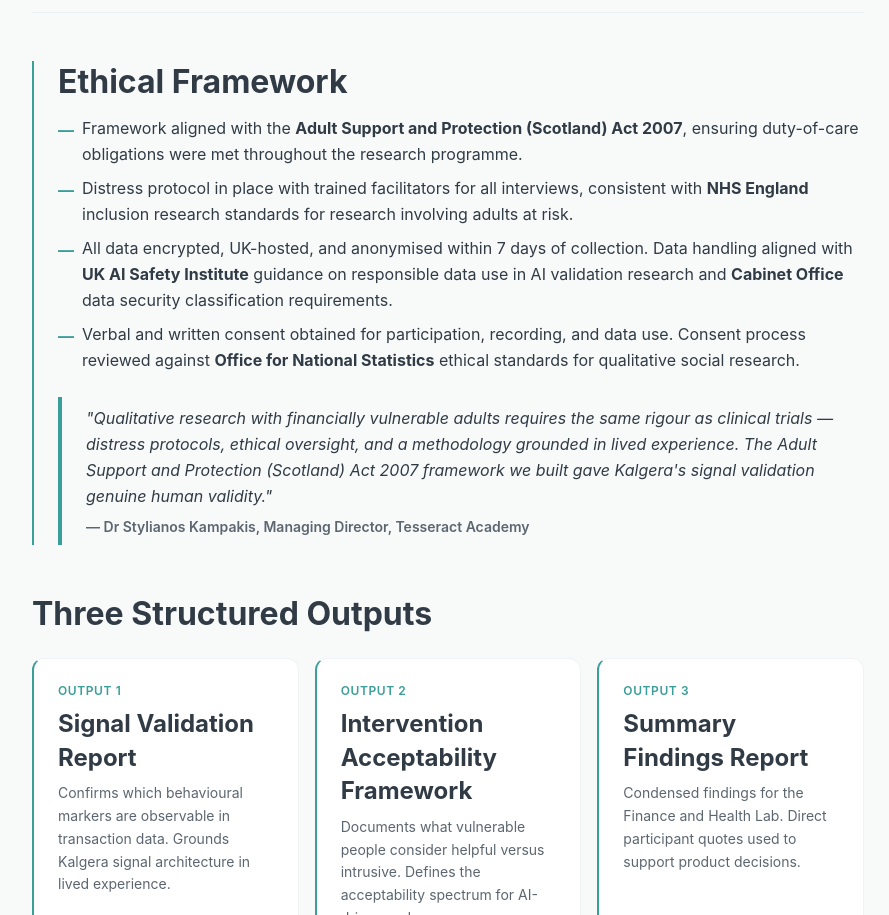
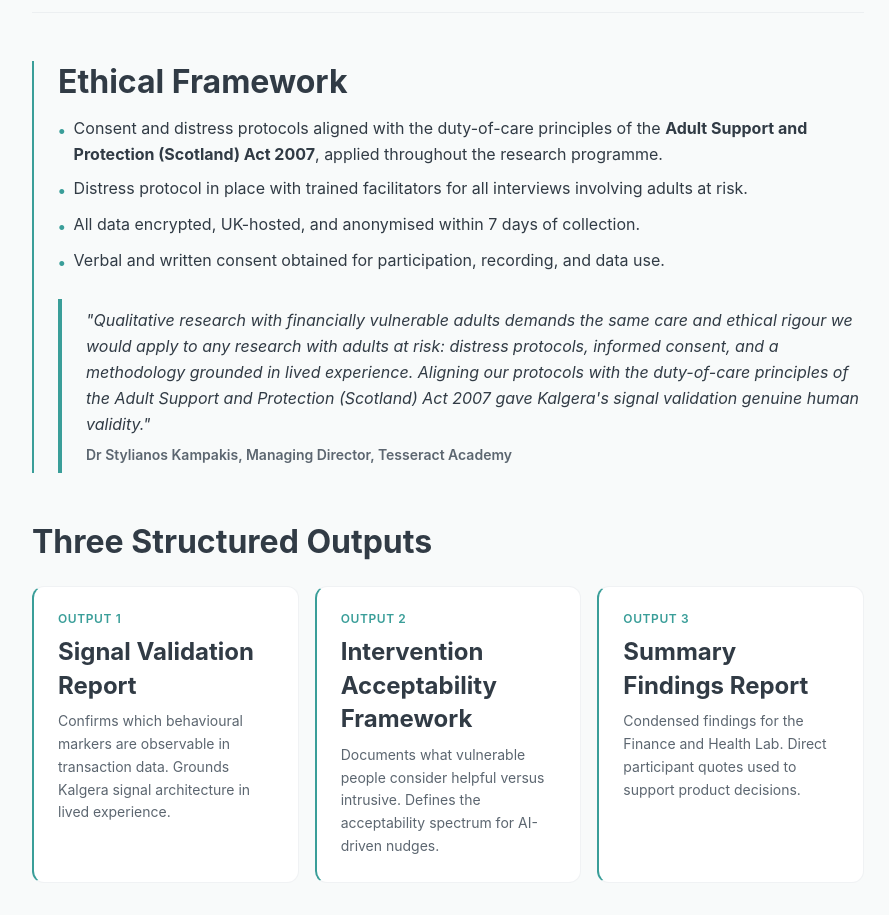
Before and after one commit to linstan1/Tesseract-Gov-Website, a React (Vite) app: page /research/kalgera-financial-vulnerability in a window 1280 px wide. Shown: the part 2008-2923 px from the top of the page, without its empty margins (192-1081 px from the left). Built offline with nearby package versions, Linux system fonts and the light colour scheme.

Commit message:
Update FAIR report PDF to branded (logo masthead + Inter)

```diff
--- a/pages/research/AesHeritage.tsx
+++ b/pages/research/AesHeritage.tsx
@@ -7,7 +7,7 @@
   '@type': 'Article',
   '@id': 'https://gov.tesseract.academy/research/agri-environment-heritage-value#article',
   mainEntityOfPage: 'https://gov.tesseract.academy/research/agri-environment-heritage-value',
-  headline: 'The Value of Agri-Environment Heritage Actions — Tesseract Academy',
+  headline: 'The Value of Agri-Environment Heritage Actions: Tesseract Academy',
   description:
     'An open evidence review of the wider co-benefits of agri-environment scheme heritage actions for nature and for people: a real spatial analysis of the 2,206 Scheduled Monuments on the Historic England Heritage at Risk Register 2024, and an evidence map built from published sources, with honest gaps.',
   author: { '@id': 'https://gov.tesseract.academy/#organization' },
@@ -22,7 +22,7 @@
 const REFERENCES = [
   { t: 'Historic England (2025) Gaining an understanding of soil carbon and its management in an archaeological context. Research Report Series 50/2025.', u: 'https://historicengland.org.uk/research/results/reports/50-2025' },
   { t: 'Historic England. Management of Archaeological Sites on Grassland (technical advice).', u: 'https://historicengland.org.uk/advice/technical-advice/monuments-and-sites/management-of-archaeological-sites-on-grassland/' },
-  { t: 'Historic England. Grasslands — Nature Recovery and Heritage.', u: 'https://historicengland.org.uk/advice/climate-change/nature-recovery-and-heritage/grasslands/' },
+  { t: 'Historic England. Grasslands: Nature Recovery and Heritage.', u: 'https://historicengland.org.uk/advice/climate-change/nature-recovery-and-heritage/grasslands/' },
   { t: 'English Heritage, ALGAO and Defra (2004) Farming the Historic Landscape: Caring for archaeological sites in grassland.', u: 'https://thegardenstrust.org/wp-content/uploads/2016/11/EH-Farming-the-historic-landscape-Caring-for-archaeological-sites-in-grassland-2004-1.pdf' },
   { t: 'Yang, Y., Tilman, D. et al. (2019) Soil carbon sequestration accelerated by restoration of grassland biodiversity. Nature Communications 10, 718.', u: 'https://www.ncbi.nlm.nih.gov/pmc/articles/PMC6372642/' },
   { t: 'Conservation Evidence. Maintain traditional water meadows (including management for breeding and/or wintering waders/waterfowl). Action 696.', u: 'https://www.conservationevidence.com/actions/696' },
@@ -40,7 +40,7 @@
           Back to Use Cases
         </Link>
         <p className="text-sm font-semibold uppercase tracking-wider text-gov-blue mb-3">
-          Open evidence review &mdash; Heritage &amp; Natural Environment
+          Open evidence review: Heritage &amp; Natural Environment
         </p>
         <h1 className="text-4xl font-extrabold text-gov-dark mb-6 tracking-tight leading-tight font-serif">
           The Value of Agri-Environment Heritage Actions
@@ -132,7 +132,7 @@
         </div>
         <blockquote className="border-l-4 border-l-gov-blue pl-6 py-2 my-6 bg-gov-bg rounded-r-lg">
           <p className="text-gov-dark italic leading-relaxed">&quot;A baseline of evidence is what lets a heritage action be defended on the strength of its multi-objective value, rather than lost under budget pressure. The job is to count the benefits that single-outcome accounting hides, name the gaps honestly, and show the working.&quot;</p>
-          <cite className="text-sm text-gov-secondary font-semibold not-italic mt-2 block">&mdash; Tesseract Academy</cite>
+          <cite className="text-sm text-gov-secondary font-semibold not-italic mt-2 block">Tesseract Academy</cite>
         </blockquote>
       </section>
 
--- a/pages/research/IesHqdmCrosswalk.tsx
+++ b/pages/research/IesHqdmCrosswalk.tsx
@@ -144,6 +144,9 @@
               <span>Candidate-for-review, and open to correction: the most welcome contribution is a new divergence.</span>
             </li>
           </ul>
+          <p className="text-sm text-gov-secondary/90 leading-relaxed mt-4">
+            This is an independent, self-initiated demonstration. It is not affiliated with, or endorsed by, the Ministry of Defence, the IES Working Group or the National Digital Twin programme. It is built entirely on published open standards and open ontologies.
+          </p>
         </div>
 
         <blockquote className="border-l-4 border-l-gov-blue pl-6 py-2 my-6 bg-gov-bg rounded-r-lg">
--- a/pages/research/Kalgera.tsx
+++ b/pages/research/Kalgera.tsx
@@ -188,26 +188,26 @@
           <h2 className="text-2xl font-bold text-gov-dark font-serif mb-3">Ethical Framework</h2>
           <ul className="space-y-2 text-gov-dark leading-relaxed">
             <li className="flex items-start gap-2">
-              <span className="text-gov-blue font-bold mt-0.5">—</span>
-              <span>Framework aligned with the <strong>Adult Support and Protection (Scotland) Act 2007</strong>, ensuring duty-of-care obligations were met throughout the research programme.</span>
+              <span className="text-gov-blue font-bold mt-0.5">•</span>
+              <span>Consent and distress protocols aligned with the duty-of-care principles of the <strong>Adult Support and Protection (Scotland) Act 2007</strong>, applied throughout the research programme.</span>
             </li>
             <li className="flex items-start gap-2">
-              <span className="text-gov-blue font-bold mt-0.5">—</span>
-              <span>Distress protocol in place with trained facilitators for all interviews, consistent with <strong>NHS England</strong> inclusion research standards for research involving adults at risk.</span>
+              <span className="text-gov-blue font-bold mt-0.5">•</span>
+              <span>Distress protocol in place with trained facilitators for all interviews involving adults at risk.</span>
             </li>
             <li className="flex items-start gap-2">
-              <span className="text-gov-blue font-bold mt-0.5">—</span>
-              <span>All data encrypted, UK-hosted, and anonymised within 7 days of collection. Data handling aligned with <strong>UK AI Safety Institute</strong> guidance on responsible data use in AI validation research and <strong>Cabinet Office</strong> data security classification requirements.</span>
+              <span className="text-gov-blue font-bold mt-0.5">•</span>
+              <span>All data encrypted, UK-hosted, and anonymised within 7 days of collection.</span>
             </li>
             <li className="flex items-start gap-2">
-              <span className="text-gov-blue font-bold mt-0.5">—</span>
-              <span>Verbal and written consent obtained for participation, recording, and data use. Consent process reviewed against <strong>Office for National Statistics</strong> ethical standards for qualitative social research.</span>
+              <span className="text-gov-blue font-bold mt-0.5">•</span>
+              <span>Verbal and written consent obtained for participation, recording, and data use.</span>
             </li>
           </ul>
 
           <blockquote className="border-l-4 border-l-gov-blue pl-6 py-2 my-6 bg-gov-bg rounded-r-lg">
-            <p className="text-gov-dark italic leading-relaxed">"Qualitative research with financially vulnerable adults requires the same rigour as clinical trials — distress protocols, ethical oversight, and a methodology grounded in lived experience. The Adult Support and Protection (Scotland) Act 2007 framework we built gave Kalgera's signal validation genuine human validity."</p>
-            <cite className="text-sm text-gov-secondary font-semibold not-italic mt-2 block">— Dr Stylianos Kampakis, Managing Director, Tesseract Academy</cite>
+            <p className="text-gov-dark italic leading-relaxed">"Qualitative research with financially vulnerable adults demands the same care and ethical rigour we would apply to any research with adults at risk: distress protocols, informed consent, and a methodology grounded in lived experience. Aligning our protocols with the duty-of-care principles of the Adult Support and Protection (Scotland) Act 2007 gave Kalgera's signal validation genuine human validity."</p>
+            <cite className="text-sm text-gov-secondary font-semibold not-italic mt-2 block">Dr Stylianos Kampakis, Managing Director, Tesseract Academy</cite>
           </blockquote>
         </div>
       </section>
--- a/pages/research/WastewaterDataQuality.tsx
+++ b/pages/research/WastewaterDataQuality.tsx
@@ -7,7 +7,7 @@
   '@type': 'Article',
   '@id': 'https://gov.tesseract.academy/research/wastewater-effluent-data-quality#article',
   mainEntityOfPage: 'https://gov.tesseract.academy/research/wastewater-effluent-data-quality',
-  headline: 'Wastewater Effluent Data Quality — Tesseract Academy',
+  headline: 'Wastewater Effluent Data Quality: Tesseract Academy',
   description:
     'An open-data demonstration of statistical and rule-based quality assurance for continuous wastewater effluent monitoring: 1,382 days of full-scale treatment-works data, with SHACL data-quality rules including the COD >= BOD physical invariant. Published open source via Open Ontologies.',
   author: { '@id': 'https://gov.tesseract.academy/#organization' },
@@ -46,7 +46,7 @@
   {
     id: '5',
     name: 'COD >= BOD cross-parameter invariant',
-    description: 'Chemical Oxygen Demand can never be below Biochemical Oxygen Demand. A record where it is, is physically impossible and is rejected — something no single-column check can see.',
+    description: 'Chemical Oxygen Demand can never be below Biochemical Oxygen Demand. A record where it is, is physically impossible and is rejected, something no single-column check can see.',
   },
   {
     id: '6',
@@ -69,7 +69,7 @@
         </Link>
 
         <p className="text-sm font-semibold uppercase tracking-wider text-gov-blue mb-3">
-          Open-data capability demonstration — Water &amp; Environment
+          Open-data capability demonstration: Water &amp; Environment
         </p>
         <h1 className="text-4xl font-extrabold text-gov-dark mb-6 tracking-tight leading-tight font-serif">
           Wastewater Effluent Data Quality
@@ -93,7 +93,7 @@
         <div className="bg-gov-bg border border-gov-border/50 rounded-xl p-6">
           <p className="text-xs font-semibold uppercase tracking-wider text-gov-blue mb-1">Validation rules</p>
           <p className="text-3xl font-extrabold text-gov-dark">8</p>
-          <p className="text-sm text-gov-secondary mt-1">machine-checkable SHACL shapes</p>
+          <p className="text-sm text-gov-secondary mt-1">SHACL shapes (R1&ndash;R8)</p>
         </div>
       </div>
 
@@ -112,7 +112,7 @@
       <section className="space-y-6">
         <h2 className="text-2xl font-bold text-gov-dark font-serif">The quality-assurance battery</h2>
         <p className="text-gov-secondary leading-relaxed">
-          Two layers work together. <strong>Statistics</strong> finds the anomalies; a declarative <strong>ontology and SHACL rule set</strong> encodes the domain physics that decides which anomalies are merely unusual and which are impossible. Every check below is reproducible and open source.
+          Two layers work together. <strong>Statistics</strong> finds the anomalies; a declarative <strong>ontology and SHACL rule set</strong> of eight shapes (R1&ndash;R8: date, four determinand ranges, non-empty record, the COD &ge; BOD invariant and a flow-conservation check) encodes the domain physics that decides which anomalies are merely unusual and which are impossible. The six check families below are reproducible and open source.
         </p>
         <figure className="rounded-xl overflow-hidden border border-gov-border/50">
           <img src="/case-studies/wastewater-effluent-qa.png" alt="Five years of wastewater effluent data-quality analysis: ammonia, BOD, COD and total nitrogen with flagged statistical outliers." className="w-full" />
@@ -158,7 +158,7 @@
 
         <blockquote className="border-l-4 border-l-gov-blue pl-6 py-2 my-6 bg-gov-bg rounded-r-lg">
           <p className="text-gov-dark italic leading-relaxed">"Classification of whether data can be trusted should be declarative, not learned. Statistics finds the anomalies; the ontology encodes the physics, such as the simple fact that chemical oxygen demand can never fall below biochemical oxygen demand, that decides which anomalies are impossible. That separation is what makes data quality auditable."</p>
-          <cite className="text-sm text-gov-secondary font-semibold not-italic mt-2 block">— Tesseract Academy</cite>
+          <cite className="text-sm text-gov-secondary font-semibold not-italic mt-2 block">Tesseract Academy</cite>
         </blockquote>
       </section>
 
--- a/pages/research/WelshGovernment.tsx
+++ b/pages/research/WelshGovernment.tsx
@@ -7,7 +7,7 @@
   '@type': 'Article',
   '@id': 'https://gov.tesseract.academy/research/welsh-government-land-valuation#article',
   mainEntityOfPage: 'https://gov.tesseract.academy/research/welsh-government-land-valuation',
-  headline: 'Welsh Government Land Valuation Research — Tesseract Academy',
+  headline: 'Welsh Government Land Valuation Research: Tesseract Academy',
   description:
     'Tesseract Academy tested five land valuation methodologies across 1,916 Welsh LSOAs for Welsh Government, informing local government finance policy. Published on GOV.WALES, March 2026.',
   author: { '@id': 'https://gov.tesseract.academy/#organization' },
@@ -74,7 +74,7 @@
         </Link>
 
         <p className="text-sm font-semibold uppercase tracking-wider text-gov-blue mb-3">
-          Case Study — Welsh Government
+          Case Study: Welsh Government
         </p>
         <h1 className="text-4xl font-extrabold text-gov-dark mb-6 tracking-tight leading-tight font-serif">
           Welsh Government Land Valuation Research
@@ -117,7 +117,7 @@
       <section className="space-y-6">
         <h2 className="text-2xl font-bold text-gov-dark font-serif">Five Methodologies Tested</h2>
         <p className="text-gov-secondary leading-relaxed">
-          Each methodology was applied across all 1,916 <strong>Lower Super Output Areas</strong> (LSOAs) — the geographic unit defined by the <strong>Office for National Statistics</strong> for small-area statistics — covering 99% of Welsh geography, enabling direct, like-for-like comparison. LSOA boundaries are maintained by <strong>ONS</strong> in coordination with the <strong>Office for Statistics Regulation</strong>, ensuring the spatial unit is consistent with UK-wide subnational data standards.
+          Each methodology was applied across all 1,916 <strong>Lower Super Output Areas</strong> (LSOAs), the small-area geographic unit defined and maintained by the <strong>Office for National Statistics</strong>, enabling direct, like-for-like comparison consistent with UK-wide subnational data standards.
         </p>
         <div className="overflow-x-auto">
           <table className="w-full text-sm border-collapse">
@@ -149,15 +149,15 @@
           <h2 className="text-2xl font-bold text-gov-dark font-serif mb-3">Assurance</h2>
           <ul className="space-y-2 text-gov-dark leading-relaxed">
             <li className="flex items-start gap-2">
-              <span className="text-gov-blue font-bold mt-0.5">—</span>
+              <span className="text-gov-blue font-bold mt-0.5">•</span>
               <span>Delivered under Welsh Government procurement standards.</span>
             </li>
             <li className="flex items-start gap-2">
-              <span className="text-gov-blue font-bold mt-0.5">—</span>
+              <span className="text-gov-blue font-bold mt-0.5">•</span>
               <span>Full summary and comprehensive report published on GOV.WALES.</span>
             </li>
             <li className="flex items-start gap-2">
-              <span className="text-gov-blue font-bold mt-0.5">—</span>
+              <span className="text-gov-blue font-bold mt-0.5">•</span>
               <span>Cited in Senedd committee proceedings.</span>
             </li>
           </ul>
@@ -176,8 +176,8 @@
         </div>
 
         <blockquote className="border-l-4 border-l-gov-blue pl-6 py-2 my-6 bg-gov-bg rounded-r-lg">
-          <p className="text-gov-dark italic leading-relaxed">"The Welsh Government land valuation research demonstrates exactly what mixed-methods AI analysis can achieve — combining machine learning models with conventional valuation techniques across 1,916 lower super output areas gave Welsh Government a genuinely comparative evidence base for local finance policy reform."</p>
-          <cite className="text-sm text-gov-secondary font-semibold not-italic mt-2 block">— Dr Stylianos Kampakis, Managing Director, Tesseract Academy</cite>
+          <p className="text-gov-dark italic leading-relaxed">"The Welsh Government land valuation research demonstrates exactly what mixed-methods AI analysis can achieve. Combining machine learning models with conventional valuation techniques across 1,916 lower super output areas gave Welsh Government a genuinely comparative evidence base for local finance policy reform."</p>
+          <cite className="text-sm text-gov-secondary font-semibold not-italic mt-2 block">Dr Stylianos Kampakis, Managing Director, Tesseract Academy</cite>
         </blockquote>
       </section>
 
```
Also changed, not shown: 1 other file (tests, documents, lock files or other folders).
